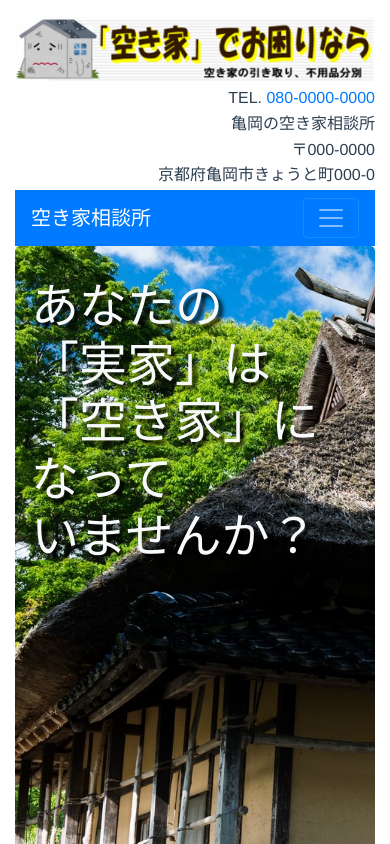
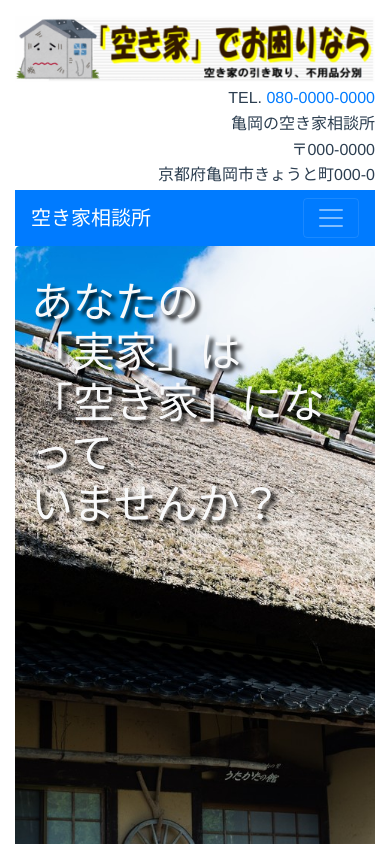
Before and after one commit to nakamura0736/empty-house, a Vue app: page /#/ in a window 390 px wide. Shown: the top 844 px of the page. Built offline with nearby package versions, Linux system fonts and the light colour scheme.

Commit message:
background image center

```diff
--- a/src/components/contact.vue
+++ b/src/components/contact.vue
@@ -23,7 +23,7 @@
          <div class='items pb-4'>
             <h3 class='border-bottom'>メールアドレス</h3>
             <p>
-               <a href='mailto:xxxxxxx@gmail.com'>xxxxxxx&#64;gmail.com</a>
+               <a href='mailto:xxxxxxx@gmail.com' target=”_blank”>xxxxxxx&#64;gmail.com</a>
             </p>
          </div>
       </div>
--- a/src/components/home.vue
+++ b/src/components/home.vue
@@ -16,7 +16,7 @@
 <style>
 .jumbotron {
    height: 800px;
-   background:url(../assets/img/home.png);
+   background:url(../assets/img/home.png) center no-repeat;
    background-size: cover;
    vertical-align: center;
 }
@@ -26,7 +26,7 @@
 }
 @media screen and ( max-width:767px) { /* sm */
    #home h1 {
-      font-size: 48px;
+      font-size: 42px;
    }
 }
 @media screen and (min-width:768px) and ( max-width:991px) { /* md */
```
